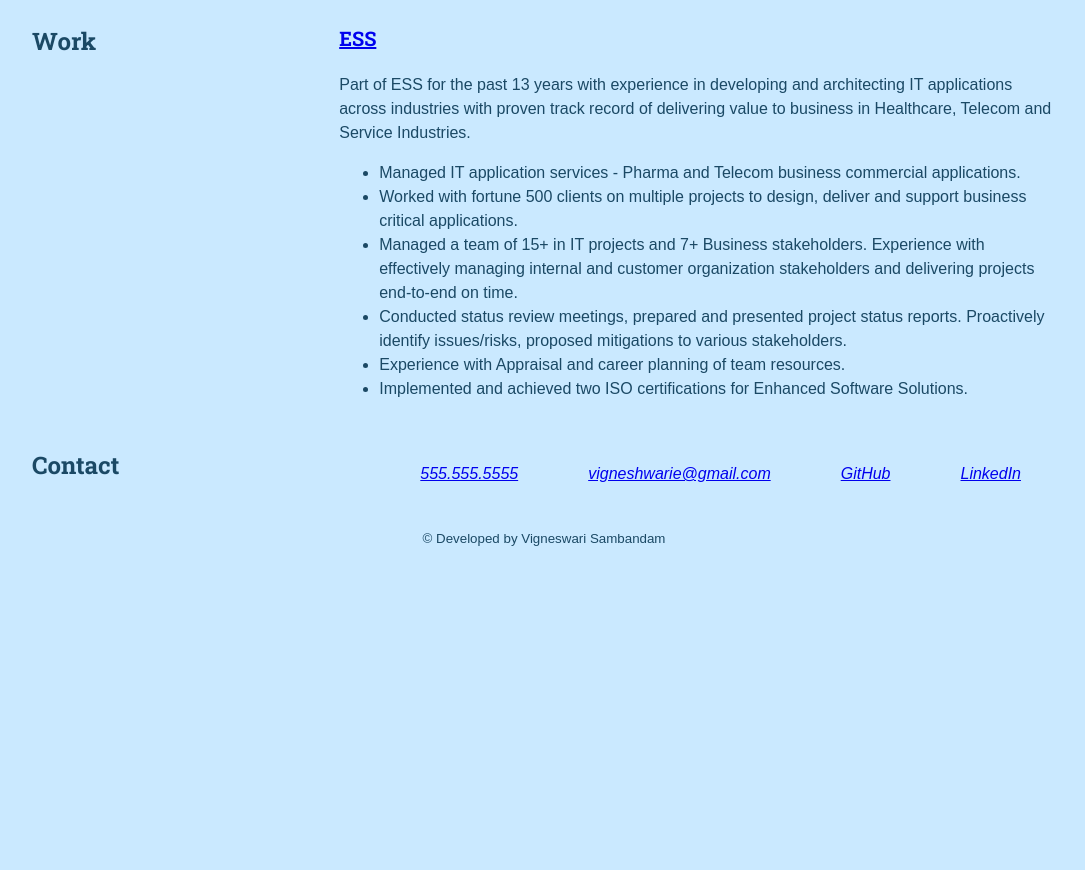
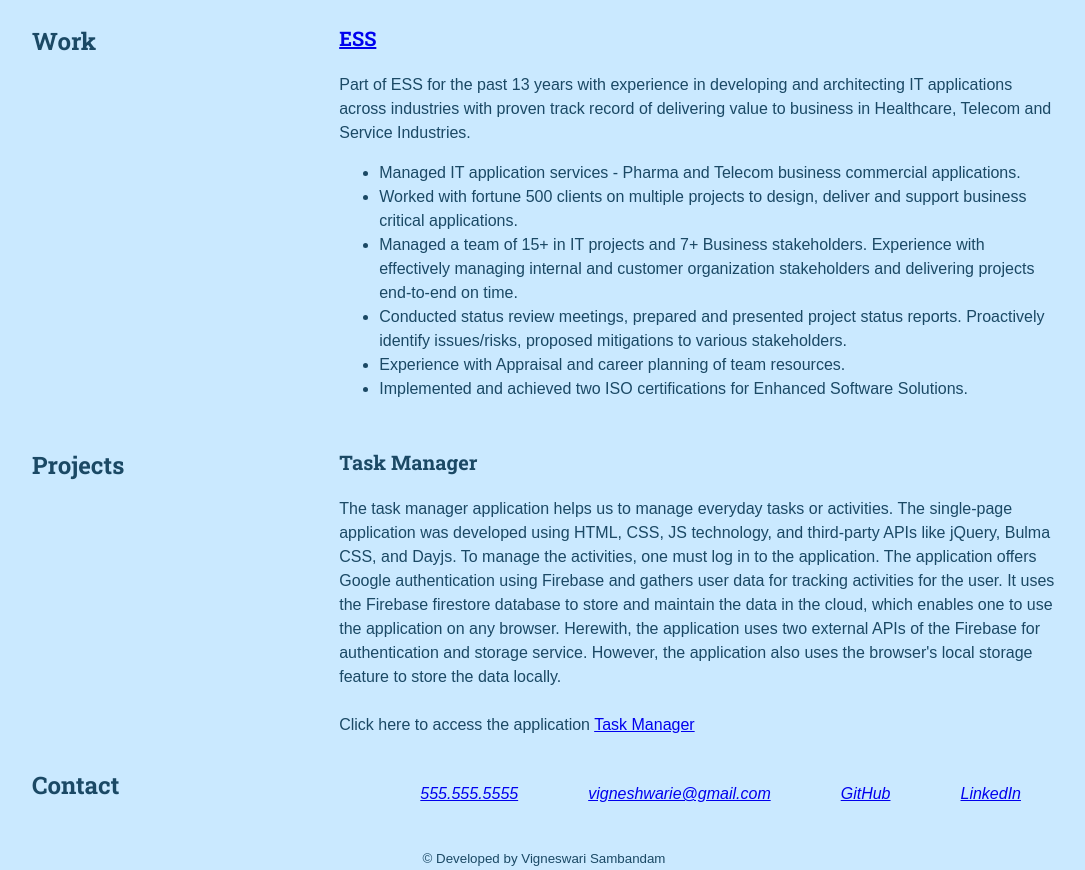
Before and after one commit to Vigneshwarie/aboutVigneswari, a plain HTML site: page index.html in a window 1280 px wide. Shown: the part 510-1380 px from the top of the page, without its empty margins (96-1181 px from the left). Before the commit the page ends 1060 px from the top, so only its background shows below. Drawn offline with Linux system fonts and the light colour scheme.

Commit message:
Added Projects section

```diff
--- a/index.html
+++ b/index.html
@@ -75,6 +75,28 @@
             </section>
         </section>
 
+        <section class="section-container" id="project-section">
+            <aside>
+                <h2>Projects</h2>
+            </aside>
+            <section class="content-section">
+                <h3>Task Manager</h3>
+                <p>
+                    The task manager application helps us to manage everyday tasks or activities. The single-page application was developed
+                    using HTML, CSS, JS technology, and third-party APIs like jQuery, Bulma CSS, and Dayjs. To manage the activities, one
+                    must log in to the application. The application offers Google authentication using Firebase and gathers user data for
+                    tracking activities for the user. It uses the Firebase firestore database to store and maintain the data in the cloud,
+                    which enables one to use the application on any browser. Herewith, the application uses two external APIs of the
+                    Firebase for authentication and storage service. However, the application also uses the browser's local storage feature
+                    to store the data locally.
+                </p><br>
+
+                <p>
+                    Click here to access the application <a href="https://vigneshwarie.github.io/G6-Task-Manager/">Task Manager</a>
+                </p>
+            </section>
+        </section>
+
         <section class="section-container" id="contact-section">
             <aside>
                 <h2>Contact</h2>
```
Also changed, not shown: 2 other files.
